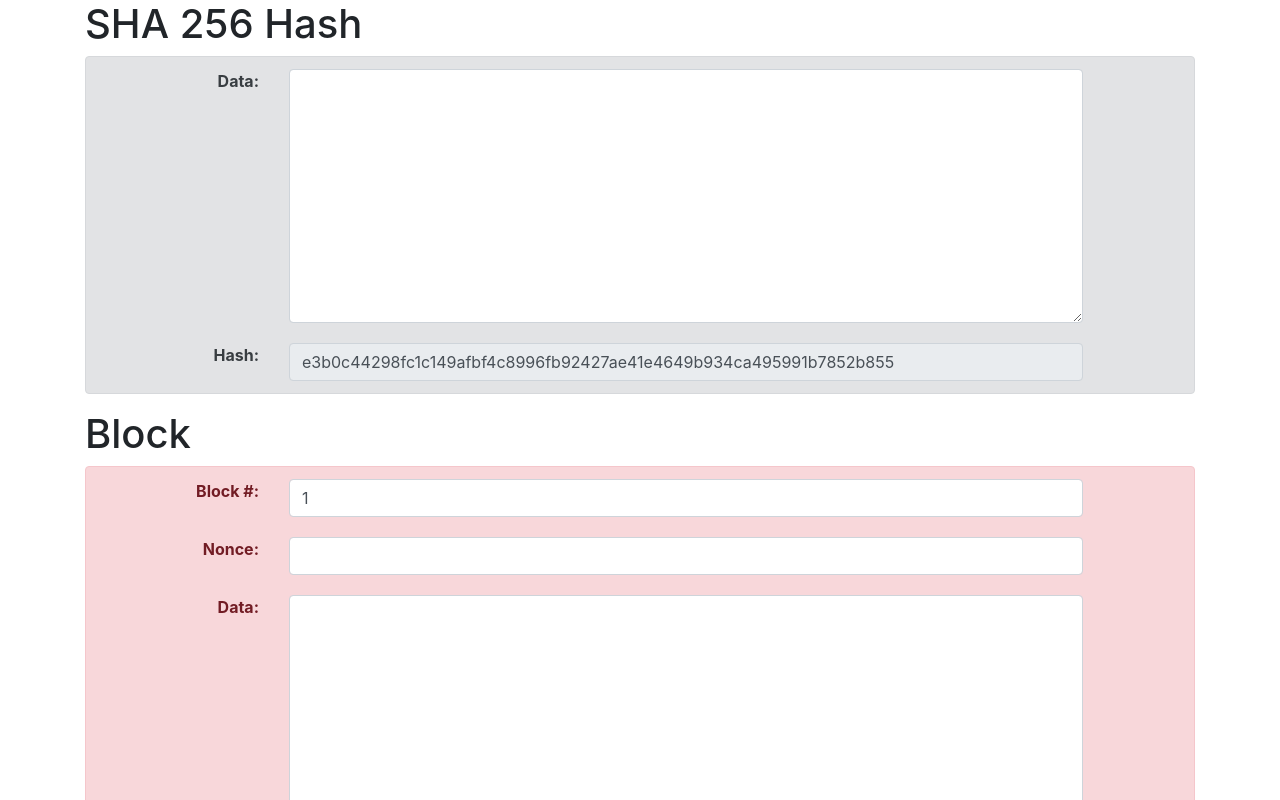
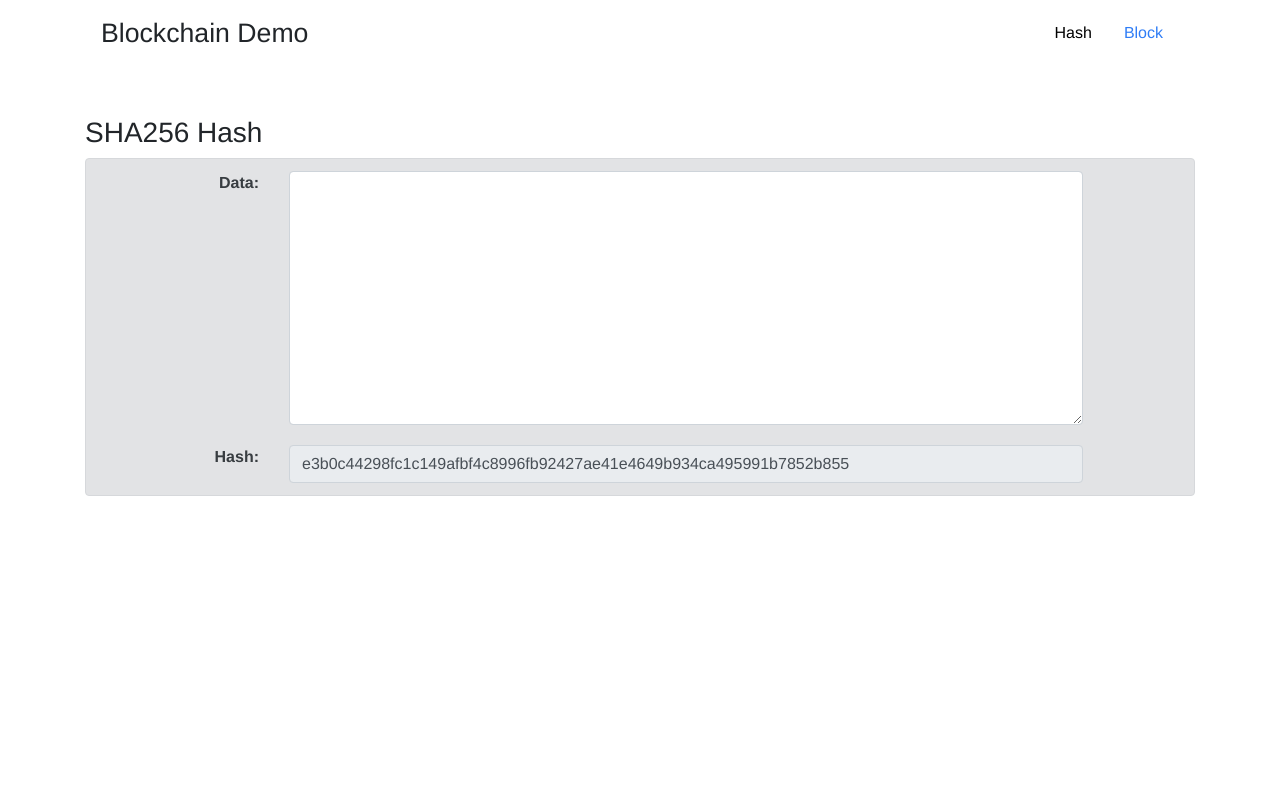
Before and after one commit to pachun/how-to-blockchain, a React (Create React App) app: page / in a window 1280 px wide. Shown: the top 800 px of the page. Built offline with nearby package versions, Linux system fonts and the light colour scheme.

Commit message:
Add navbar

```diff
--- a/src/App.js
+++ b/src/App.js
@@ -1,17 +1,66 @@
 import React from 'react'
 import HashExample from './HashExample'
 import BlockExample from './BlockExample'
+import {
+  Container,
+  Nav,
+  Navbar,
+  NavbarBrand,
+  NavLink,
+} from 'reactstrap'
+
+const linkColor = '#2f7df6'
+const selectedLinkColor = '#000'
 
 class App extends React.Component {
+  constructor() {
+    super()
+    this.state = { route: 'Hash' }
+  }
+
+  showHashExample  = () => this.setState({route: 'Hash'})
+  showBlockExample = () => this.setState({route: 'Block'})
+
+  showingHashExample  = () => this.state.route === 'Hash'
+  showingBlockExample = () => this.state.route === 'Block'
+
+  HashExample  = () => this.showingHashExample() && <HashExample/>
+  BlockExample = () => this.showingBlockExample() && <BlockExample/>
+
+  hashExampleLinkStyle = () => { return {
+    color: this.showingHashExample() ? selectedLinkColor : linkColor
+  }}
+  blockExampleLinkStyle = () => { return {
+    color: this.showingBlockExample() ? selectedLinkColor : linkColor
+  }}
+
   render() {
     return (
-      <div>
-        <HashExample/>
-        <BlockExample/>
-      </div>
+      <Container style={{fontFamily:'Helvetica'}}>
+        <Navbar style={{marginBottom: '50px'}}>
+          <NavbarBrand style={{fontSize:'20pt'}}>
+            Blockchain Demo
+          </NavbarBrand>
+          <Nav>
+            <NavLink
+              href="#"
+              onClick={this.showHashExample}
+              style={this.hashExampleLinkStyle()}>
+              Hash
+            </NavLink>
+            <NavLink
+              href="#"
+              onClick={this.showBlockExample}
+              style={{color: this.showingBlockExample() ? '#000' : '#2f7df6'}}>
+              Block
+            </NavLink>
+          </Nav>
+        </Navbar>
+        { this.HashExample() }
+        { this.BlockExample() }
+      </Container>
     )
   }
-
 }
 
 export default App
--- a/src/BlockExample.js
+++ b/src/BlockExample.js
@@ -15,6 +15,7 @@ const style = {
   label: {
     textAlign: 'right',
     fontWeight: 'bold',
+    lineHeight:'30pt',
   },
   notTopRow: {
     marginTop:'20px',
@@ -26,23 +27,25 @@ class BlockExample extends React.Component {
     super()
     this.state = {
       block: {
-        blockNumber: '1',
-        nonce: '',
+        number: '1',
+        nonce: '72608',
         data: '',
       },
       mining: false,
     }
   }
 
-  hash = block => shajs('sha256').update(`${block.blockNumber}${block.nonce}${block.data}`).digest('hex')
-  updateBlockNumber = event => this.setState({ block: { blockNumber: event.target.value } })
-  updateNonce = event => this.setState({ block: { nonce: event.target.value } })
-  updateData = event => this.setState({ block: { data: event.target.value } })
+  sha256 = text => shajs('sha256').update(text).digest('hex')
+  blockAsString = block => `${block.number}${block.nonce}${block.data}`
+  hash = block => this.sha256(this.blockAsString(block))
+  updateBlockNumber = event => this.setState({ ...this.state, block: { ...this.state.block, number: event.target.value } })
+  updateNonce = event => this.setState({ ...this.state, block: { ...this.state.block, nonce: event.target.value } })
+  updateData = event => this.setState({ ...this.state, block: { ...this.state.block, data: event.target.value } })
   valid = block => this.hash(block).substring(0, 4) === "0000"
   backgroundColor = () => this.valid(this.state.block) ? "success" : "danger"
 
-  blockToMine = () => { return { blockNumber: this.state.block.blockNumber, data: this.state.block.data, nonce: 0} }
-  mine = () => this.setState({block: this.state.block, mining: true}, () => setTimeout(this.findValidNonce, 6))
+  blockToMine = () => { return { number: this.state.block.number, data: this.state.block.data, nonce: 0} }
+  mine = () => this.setState({ ...this.state, mining: true}, () => setTimeout(this.findValidNonce, 6))
   findValidNonce = () => {
     for(var solvedBlock = this.blockToMine(); !this.valid(solvedBlock); solvedBlock.nonce++) {}
     this.setState({block: solvedBlock, mining: false})
@@ -51,15 +54,15 @@ class BlockExample extends React.Component {
   render() {
     return (
       <Container>
-        <h1>Block</h1>
+        <h3>Block</h3>
         <Alert color={ this.backgroundColor() }>
 
           <Row>
             <Col xs='2' style={style.label}>
-              <Label>Block #: </Label>
+              <Label>Number: </Label>
             </Col>
             <Col xs='9'>
-              <Input onChange={this.updateBlockNumber} value={this.state.block.blockNumber}/>
+              <Input onChange={this.updateBlockNumber} value={this.state.block.number}/>
             </Col>
           </Row>
 
@@ -96,7 +99,7 @@ class BlockExample extends React.Component {
             <Col xs='2' style={style.label}>
           </Col>
             <Col xs='9'>
-              <Button color="primary" onClick={ this.mine }>
+              <Button color="primary" onClick={ this.mine } disabled={ this.state.mining }>
                 { !this.state.mining && <span>Mine</span> }
                 <PulseLoader
                   color={'#d1e5fd'}
@@ -105,6 +108,7 @@ class BlockExample extends React.Component {
               </Button>
             </Col>
           </Row>
+
         </Alert>
       </Container>
     )
--- a/src/HashExample.js
+++ b/src/HashExample.js
@@ -2,7 +2,6 @@ import React from 'react'
 import shajs from 'sha.js'
 import {
   Alert,
-  Container,
   Col,
   Row,
   Input,
@@ -25,12 +24,12 @@ class HashExample extends React.Component {
     this.state = { data: '' }
   }
   updateData = event => this.setState({ data: event.target.value })
-  hash = () => shajs('sha256').update(this.state.data).digest('hex')
+  sha256 = text => shajs('sha256').update(text).digest('hex')
 
   render() {
     return (
-      <Container>
-        <h1>SHA 256 Hash</h1>
+      <div>
+        <h3>SHA256 Hash</h3>
         <Alert color="secondary">
 
           <Row>
@@ -41,7 +40,7 @@ class HashExample extends React.Component {
               <Input
                 type='textarea'
                 rows='10'
-                onChange={this.updateData}/>
+                onChange={ this.updateData }/>
             </Col>
           </Row>
 
@@ -52,12 +51,12 @@ class HashExample extends React.Component {
             <Col xs='9'>
               <Input
                 disabled={true}
-                value={ this.hash() }/>
+                value={ this.sha256(this.state.data) }/>
             </Col>
           </Row>
 
         </Alert>
-      </Container>
+      </div>
     )
   }
 }
--- a/src/index.css
+++ b/src/index.css
@@ -1,5 +1,5 @@
 body {
   margin: 0;
   padding: 0;
-  font-family: sans-serif;
+  font-family: "Times New Roman";
 }
```
